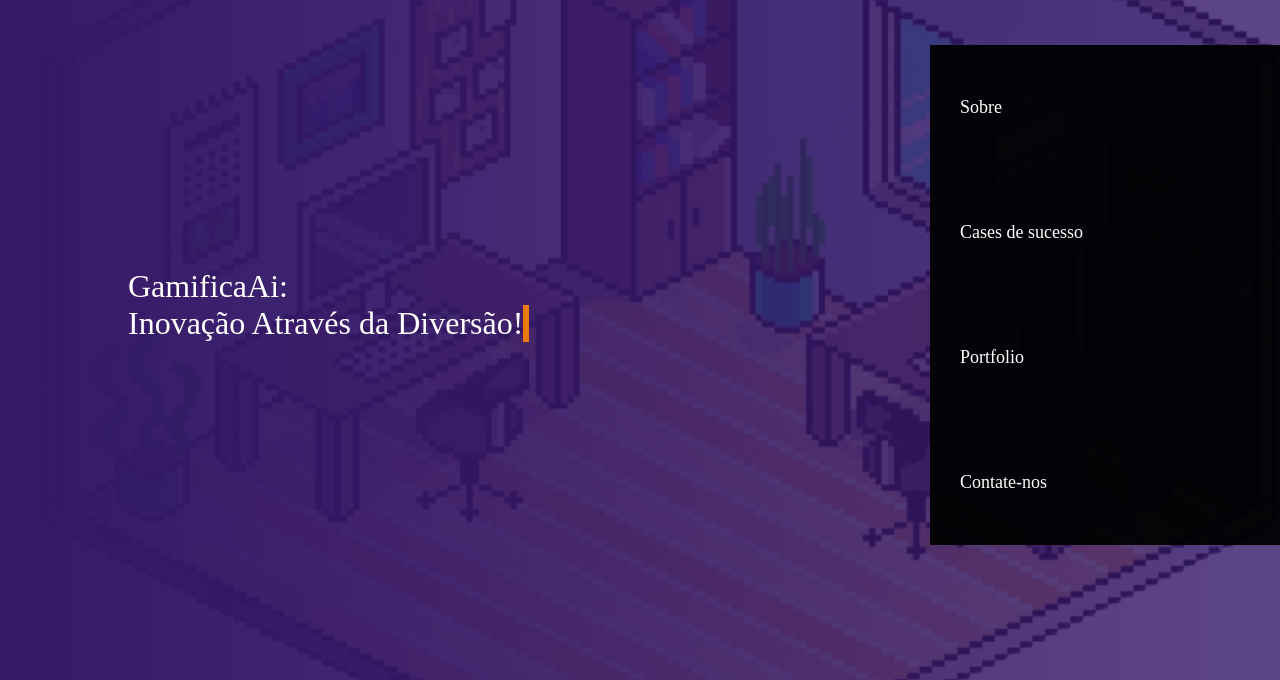
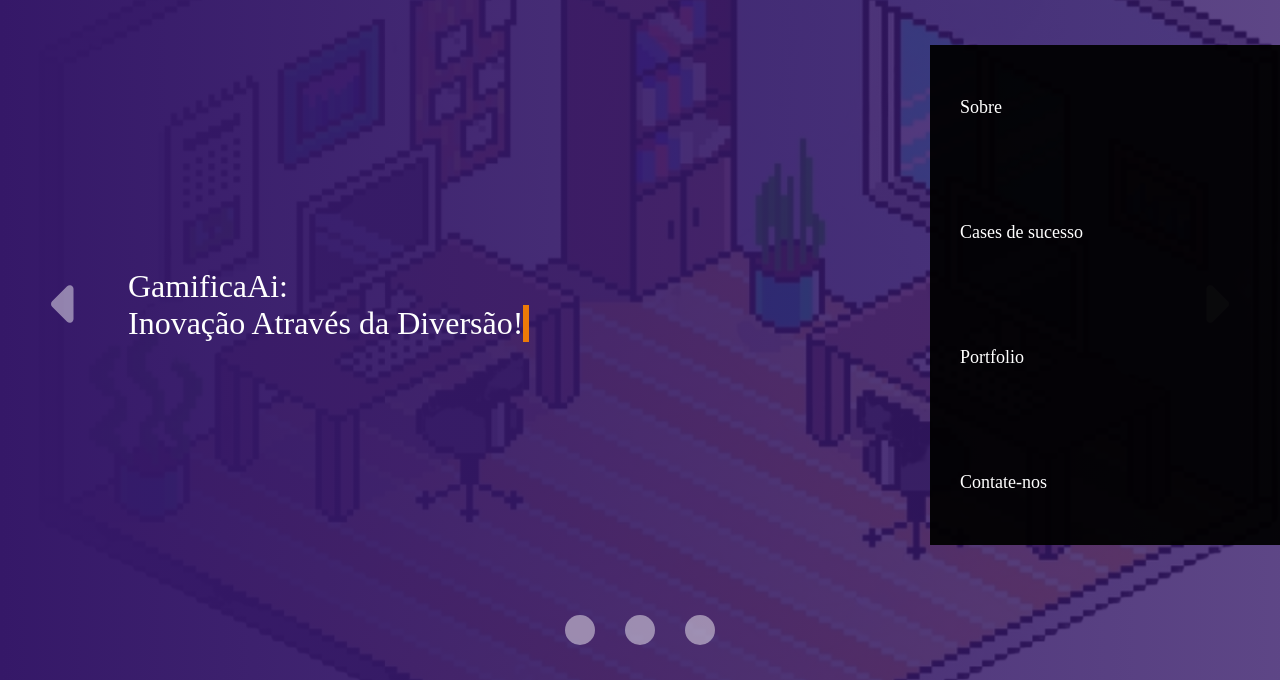
Before and after one commit to dnycolas/gamificaai, a plain HTML site: page index.html in a window 1280 px wide. Shown: the part 120-800 px from the top of the page. Drawn offline with Linux system fonts and the light colour scheme; a web font is replaced by a local one.

Commit message:
feat: Marcadores do carrosel adicionados

```diff
--- a/index.html
+++ b/index.html
@@ -36,6 +36,14 @@
         </header>
         <div class="container-grid conteudo-banner">
             <p>GamificaAi: <span>Inovação Através da Diversão!</span></p>
+            <button onclick="mostraSlideAnterior()" id="botaoAnterior"><svg xmlns="http://www.w3.org/2000/svg" viewBox="0 0 256 512"><!--!Font Awesome Free 6.5.2 by @fontawesome - https://fontawesome.com License - https://fontawesome.com/license/free Copyright 2024 Fonticons, Inc.--><path d="M9.4 278.6c-12.5-12.5-12.5-32.8 0-45.3l128-128c9.2-9.2 22.9-11.9 34.9-6.9s19.8 16.6 19.8 29.6l0 256c0 12.9-7.8 24.6-19.8 29.6s-25.7 2.2-34.9-6.9l-128-128z"/></svg></button>
+            <button onclick="mostraProximoSlide()" id="botaoProximo"><svg xmlns="http://www.w3.org/2000/svg" viewBox="0 0 256 512"><!--!Font Awesome Free 6.5.2 by @fontawesome - https://fontawesome.com License - https://fontawesome.com/license/free Copyright 2024 Fonticons, Inc.--><path d="M246.6 278.6c12.5-12.5 12.5-32.8 0-45.3l-128-128c-9.2-9.2-22.9-11.9-34.9-6.9s-19.8 16.6-19.8 29.6l0 256c0 12.9 7.8 24.6 19.8 29.6s25.7 2.2 34.9-6.9l128-128z"/></svg></button>
+
+            <div class="botoes">
+                <button><svg xmlns="http://www.w3.org/2000/svg" viewBox="0 0 512 512"><!--!Font Awesome Free 6.5.2 by @fontawesome - https://fontawesome.com License - https://fontawesome.com/license/free Copyright 2024 Fonticons, Inc.--><path d="M256 512A256 256 0 1 0 256 0a256 256 0 1 0 0 512z"/></svg></button>
+                <button><svg xmlns="http://www.w3.org/2000/svg" viewBox="0 0 512 512"><!--!Font Awesome Free 6.5.2 by @fontawesome - https://fontawesome.com License - https://fontawesome.com/license/free Copyright 2024 Fonticons, Inc.--><path d="M256 512A256 256 0 1 0 256 0a256 256 0 1 0 0 512z"/></svg></button>
+                <button><svg xmlns="http://www.w3.org/2000/svg" viewBox="0 0 512 512"><!--!Font Awesome Free 6.5.2 by @fontawesome - https://fontawesome.com License - https://fontawesome.com/license/free Copyright 2024 Fonticons, Inc.--><path d="M256 512A256 256 0 1 0 256 0a256 256 0 1 0 0 512z"/></svg></button>
+            </div>
         </div>
     </div>
     <!-- id é um nome espefico que pode ser usado só uma vez  -->
--- a/script.js
+++ b/script.js
@@ -32,3 +32,57 @@
     iconeX.style.display = "inline"
     iconeBarra.style.display = "none"
 }
+
+// Função Carrosel
+
+let slides = [
+    'primeiro-banner',
+    'segundo-banner' ,
+    'terceiro-banner'
+]
+
+
+// essa variavel pode ser usada pra dar um numero limite de slides
+// let ultimoItem = 3
+
+let slidesAtual = 0
+
+let numerSlides = slides.length
+
+let banner = document.querySelector(".banner")
+
+banner.classList.add(slides[slidesAtual])
+
+const mostraProximoSlide = () => {
+    // Remove slide anterior
+    banner.classList.remove(slides[slidesAtual])
+
+
+
+    if(slidesAtual < (numerSlides - 1)) {
+        slidesAtual++
+    } else {
+        slidesAtual = 0
+    }
+
+    // Muda a posicao da lista de slides, para mostrar o slideAtual
+    // slidesAtual++
+
+
+    // Renderiza o slideAtual
+    banner.classList.add(slides[slidesAtual])
+}
+
+const mostraSlideAnterior = () => {
+    // Remove slide anterior
+    banner.classList.remove(slides[slidesAtual])
+
+    if(slidesAtual > 0) {
+        slidesAtual--
+    }else {
+        slidesAtual = numerSlides - 1
+    }
+
+    // Renderiza o slideAtual
+    banner.classList.add(slides[slidesAtual])
+}
--- a/style.css
+++ b/style.css
@@ -31,6 +31,7 @@
     margin: 0 auto;
 }
 
+
 .banner {
     /* vh -> Porcetagem da altura da viewport (janela) */
     height: 100vh;
@@ -40,6 +41,71 @@
     background-repeat: no-repeat;
     /* bgp */
     background-position: 165% 40%;
+
+    position: relative;
+}
+
+.primeiro-banner {
+    background-image: linear-gradient(90deg, rgba(53, 24, 104, 1) 0%, rgba(53, 24, 104, 0.8)100%), url(img/bg-room.png.png);
+}
+
+.segundo-banner {
+    background-image: linear-gradient(90deg, rgba(04, 104, 36, 1) 0%, rgba(04, 104, 36, 0.8)100%), url(img/bg-room.png.png);
+}
+
+.terceiro-banner {
+    background-image: linear-gradient(90deg, rgba(104, 24, 48, 1) 0%, rgba(104, 24, 48, 0.8)100%), url(img/bg-room.png.png);
+}
+
+
+#botaoAnterior, #botaoProximo {
+    width: 30px;
+
+    background: none;
+    border: none;
+
+    cursor: pointer;
+
+    position: absolute;
+
+}
+
+#botaoAnterior {
+    left: 4%;
+}
+
+#botaoProximo {
+    right: 4%;
+}
+
+#botaoAnterior, #botaoProximo {
+    fill: #ffffff76;
+}
+
+.botoes {
+    width: 150px;
+
+    display: flex;
+    justify-content: space-between;
+    align-items: center;
+
+    position: absolute;
+    bottom: 4%;
+
+    left: 50%;
+    margin-left: -75px;
+}
+
+.botoes button {
+    width: 30px;
+
+    background: none;
+    border: none;
+    cursor: pointer;
+}
+
+.botoes button {
+    fill: #ffffff76;
 }
 
 header {
@@ -516,6 +582,8 @@
         position: absolute;
         top: 165px;
         right: 0px;
+
+        z-index: 1;
     }
 
     #sobre {
```
Also changed, not shown: img/circle-solid.svg (added), img/setaDireita.svg (added), img/setaEsquerda.svg (added).
